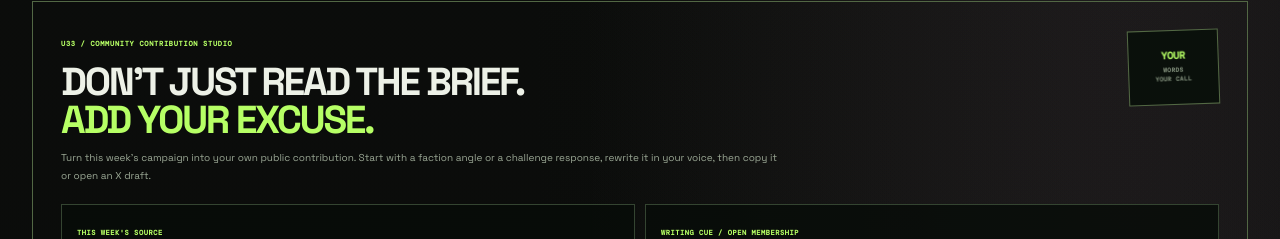
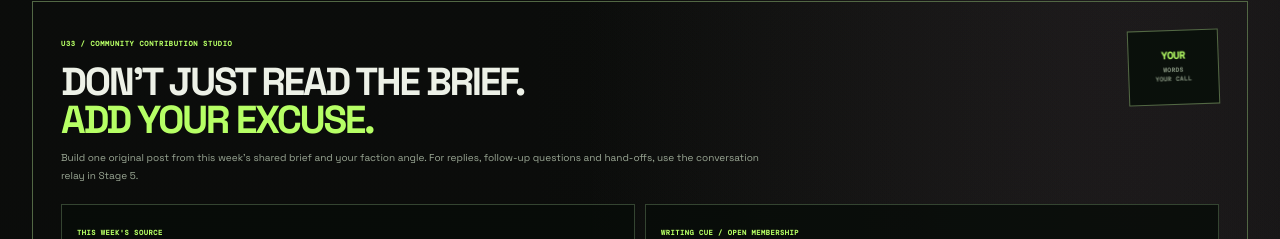
Before and after one commit to safherofficial/weird, a Next.js app: page /club in a window 1280 px wide. Shown: the part 4235-4474 px from the top of the page. Built offline with nearby package versions, Linux system fonts and the light colour scheme.

Commit message:
refine(club): distinguish original contributions from conversation replies

```diff
--- a/app/club/club-contribution-studio.tsx
+++ b/app/club/club-contribution-studio.tsx
@@ -113,8 +113,7 @@ function ClubContributionStudioEditor({ continuity }: Props) {
           <span className={styles.eyebrow}>U33 / COMMUNITY CONTRIBUTION STUDIO</span>
           <h3 id="club-contribution-title">DON'T JUST READ THE BRIEF.<br /><em>ADD YOUR EXCUSE.</em></h3>
           <p>
-            Turn this week's campaign into your own public contribution. Start with a faction angle or a challenge response,
-            rewrite it in your voice, then copy it or open an X draft.
+            Build one original post from this week's shared brief and your faction angle. For replies, follow-up questions and hand-offs, use the conversation relay in Stage 5.
           </p>
         </div>
         <div className={styles.contributionStamp}><strong>YOUR</strong><span>WORDS<br />YOUR CALL</span></div>
```
